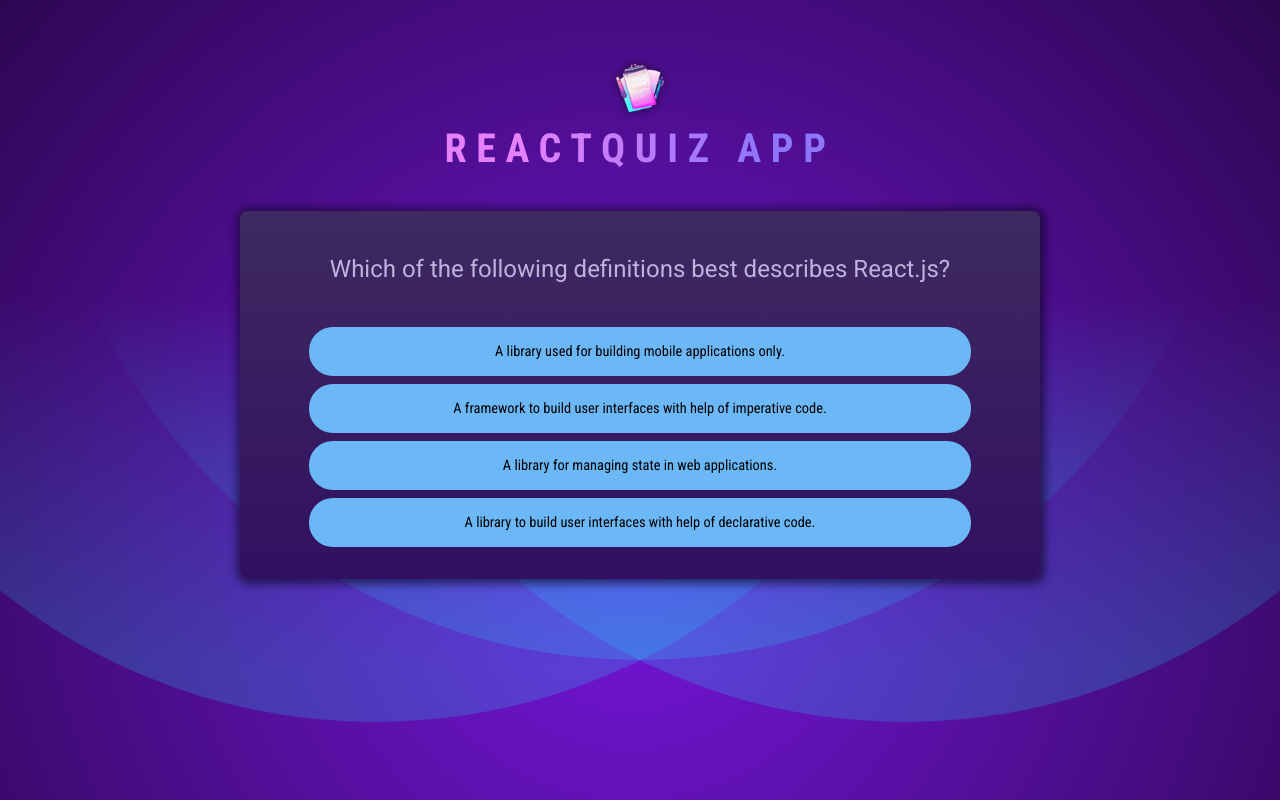
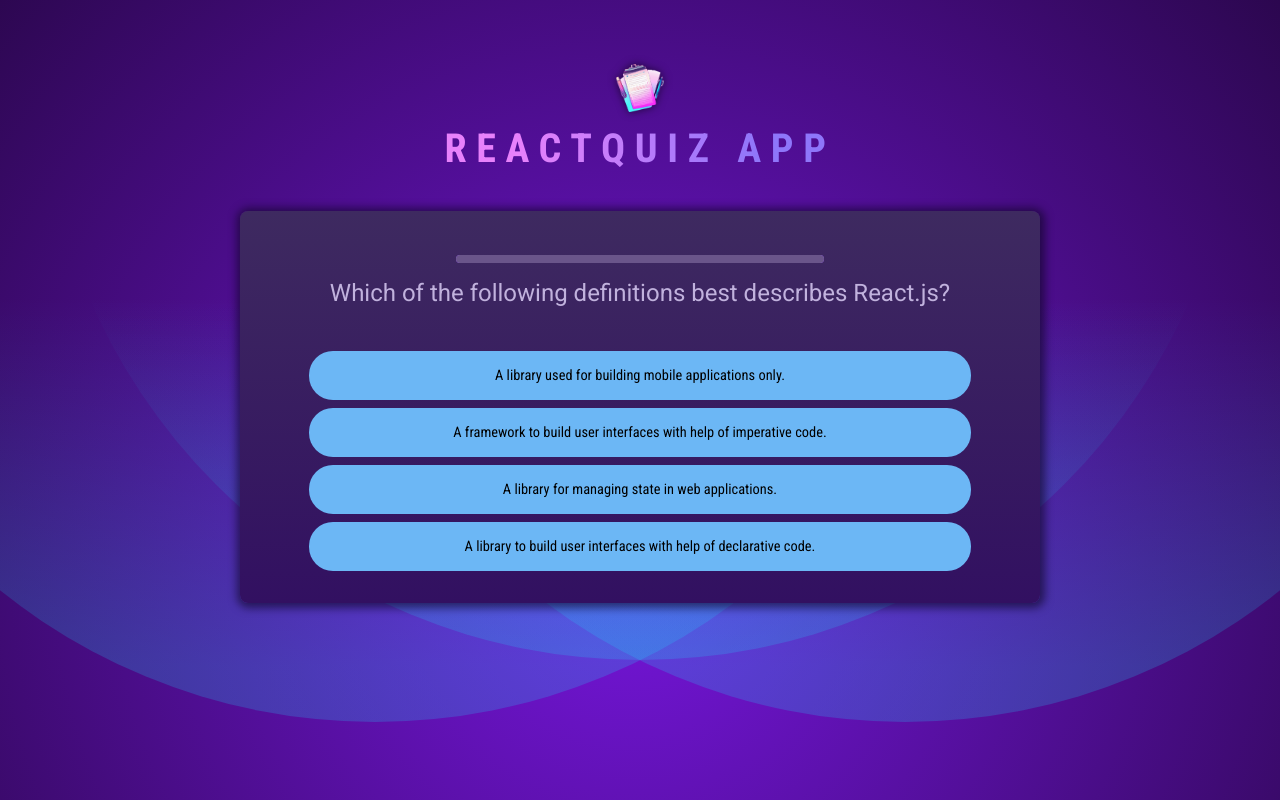
Before and after one commit to alisalali/Demo-Project---React-Quiz, a React (Vite) app: page / in a window 1280 px wide. Built offline with nearby package versions, Linux system fonts and the light colour scheme.

Commit message:
05-working-with-effect-deps

```diff
--- /dev/null
+++ b/src/components/QuestionTimer.jsx
@@ -0,0 +1,19 @@
+import { useState, useEffect } from "react";
+
+export default function QuestionTimer({ timeout, onTimeout }) {
+  const [remainingTime, setRemainingTime] = useState(timeout);
+
+  useEffect(() => {
+    console.log("SETTING TIMEOUT");
+    setTimeout(onTimeout, timeout);
+  }, [timeout, onTimeout]);
+
+  useEffect(() => {
+    console.log("SETTING INTERVAL");
+    setInterval(() => {
+      setRemainingTime((prevRemainingTime) => prevRemainingTime - 100);
+    }, 100);
+  }, []);
+
+  return <progress id="question-time" max={timeout} value={remainingTime} />;
+}
--- a/src/components/Quiz.jsx
+++ b/src/components/Quiz.jsx
@@ -1,34 +1,46 @@
-import { useState } from "react";
-import QUESTIONS from "../questions";
+import { useState, useCallback } from "react";
+
+import QUESTIONS from "../questions.js";
+import QuestionTimer from "./QuestionTimer.jsx";
 import quizCompleteImg from "../assets/quiz-complete.png";
 
-export default function () {
+export default function Quiz() {
   const [userAnswers, setUserAnswers] = useState([]);
-  const activeQuestionsIndex = userAnswers.length;
-  const quizIsComplete = activeQuestionsIndex === QUESTIONS.length;
 
-  function handleSelectAnswer(selectedAnswer) {
+  const activeQuestionIndex = userAnswers.length;
+  const quizIsComplete = activeQuestionIndex === QUESTIONS.length;
+
+  const handleSelectAnswer = useCallback(function handleSelectAnswer(
+    selectedAnswer
+  ) {
     setUserAnswers((prevUserAnswers) => {
       return [...prevUserAnswers, selectedAnswer];
     });
-  }
+  },
+  []);
+
+  const handleSkipAnswer = useCallback(
+    () => handleSelectAnswer(null),
+    [handleSelectAnswer]
+  );
 
   if (quizIsComplete) {
     return (
       <div id="summary">
         <img src={quizCompleteImg} alt="Trophy icon" />
-        <h2>Quiz Completed</h2>
+        <h2>Quiz Completed!</h2>
       </div>
     );
   }
 
-  const shuffledAnswers = [...QUESTIONS[activeQuestionsIndex].answers];
+  const shuffledAnswers = [...QUESTIONS[activeQuestionIndex].answers];
   shuffledAnswers.sort(() => Math.random() - 0.5);
 
   return (
     <div id="quiz">
       <div id="question">
-        <h2>{QUESTIONS[activeQuestionsIndex].text}</h2>
+        <QuestionTimer timeout={10000} onTimeout={handleSkipAnswer} />
+        <h2>{QUESTIONS[activeQuestionIndex].text}</h2>
         <ul id="answers">
           {shuffledAnswers.map((answer) => (
             <li key={answer} className="answer">
```
